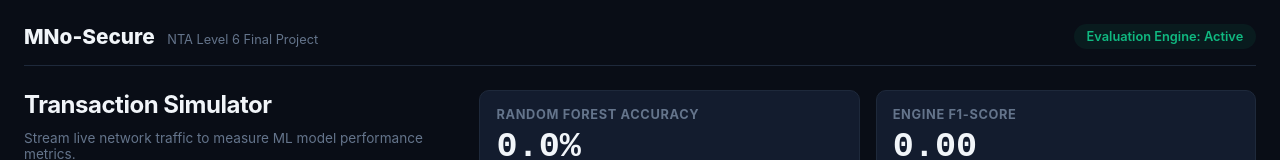
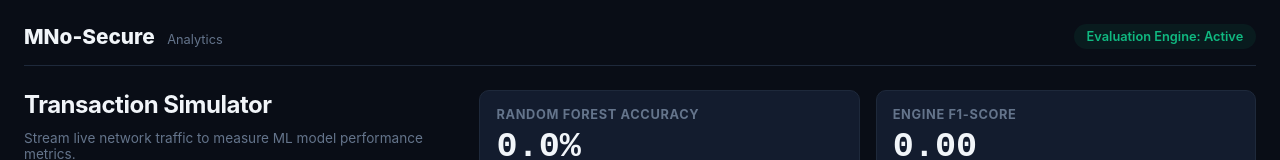
Before and after one commit to ndulute255/Maxify, a plain HTML site: page index.html in a window 1280 px wide. Shown: the top 160 px of the page. Drawn offline with Linux system fonts and the light colour scheme.

Commit message:
initial commit: Fixations on heading

```diff
--- a/index.html
+++ b/index.html
@@ -8,7 +8,7 @@
 </head>
 <body>
     <header>
-        <div class="logo">MNo-Secure <span>NTA Level 6 Final Project</span></div>
+        <div class="logo">MNo-Secure <span>Analytics</span></div>
         <div class="status-pill">Evaluation Engine: Active</div>
     </header>
 
```
